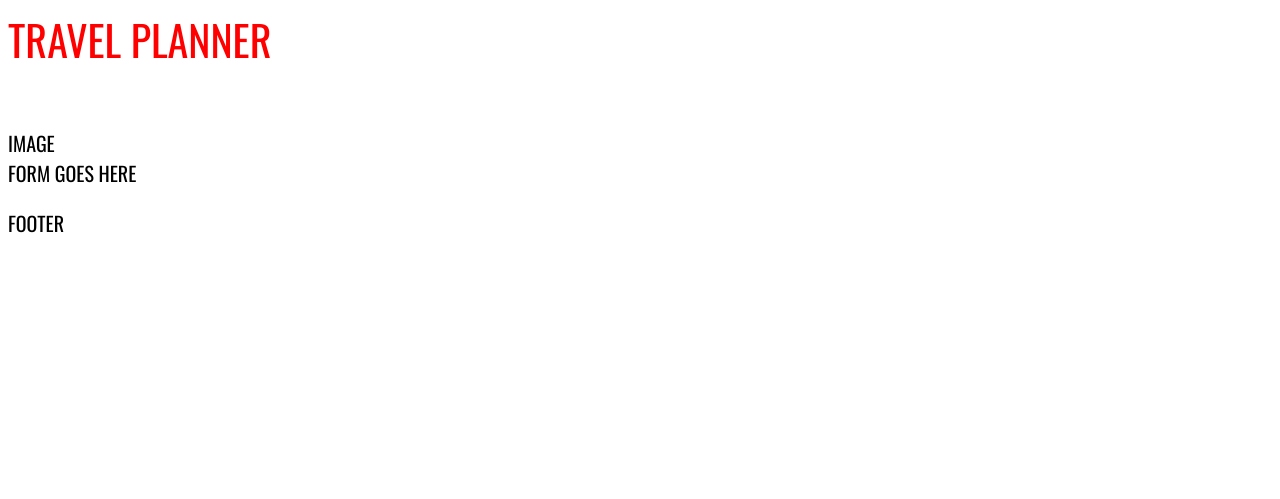
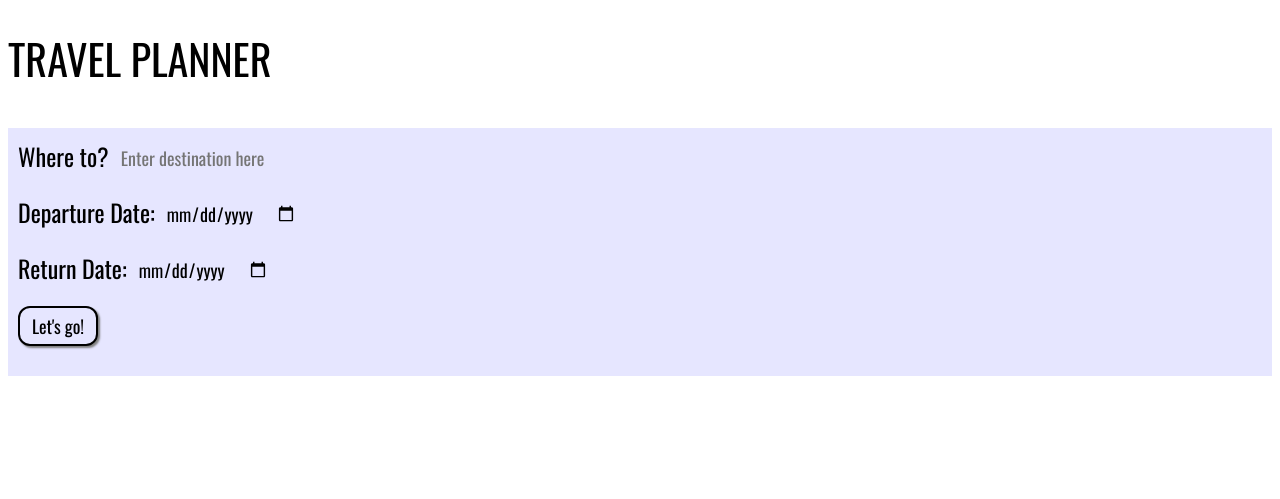
Before and after one commit to cpigeon/travel-app, a plain HTML site: page src/client/views/index.html in a window 1280 px wide. Drawn offline with nearby package versions, Linux system fonts and the light colour scheme; a web font is replaced by a local one.

Commit message:
feat: Style basic travel app

```diff
--- a/src/client/styles/base.css
+++ b/src/client/styles/base.css
@@ -1,12 +1,60 @@
 @import "./header.css";
 @import "./footer.css";
 
-.container{
+.container {
     display: grid;
-      grid-template-rows: 100px 1fr 100px;
-    /* grid-auto-rows: minmax(150px, auto); */
-    /* justify-content: center; */
+    grid-template-columns: minmax(150px, auto);
+    grid-template-rows: 100px 1fr 100px;
+    grid-template-areas:
+      "hd"
+      "main"
+      "ft";
     grid-gap: 1em;
     font-size: 20px;
     font-family: 'Oswald', sans-serif;
 }
+
+.app {
+  grid-area: main;
+  background-color: #e6e6ff;
+}
+
+.holder {
+  display: flex;
+  padding: 10px;
+}
+
+label {
+  display: block;
+  font-size: 24px;
+}
+
+input {
+  display: block;
+  border: none;
+  margin-left: 10px;
+  margin-top: 3px;
+  font-family: 'Oswald', sans-serif;
+  font-size: 18px;
+  color: black;
+  background: #e6e6ff;
+}
+
+input[type=text] {
+    color: black;
+}
+
+button {
+  width: 80px;
+  height: 40px;
+  background: #e6e6ff;
+  border: 2px solid black;
+  border-radius: 12px;
+  font-family: 'Oswald', sans-serif;
+  font-size: 18px;
+  box-shadow: 2px 2px 2px grey;
+}
+
+button:hover {
+  background-color: white;
+}
--- a/src/client/styles/footer.css
+++ b/src/client/styles/footer.css
@@ -0,0 +1,5 @@
+.footer {
+  grid-area: ft;
+  display: flex;
+  align-items: center;
+}
--- a/src/client/styles/header.css
+++ b/src/client/styles/header.css
@@ -1,4 +1,6 @@
-.page-header {
+.header {
+  grid-area: hd;
+  display: flex;
+  align-items: center;
   font-size: 42px;
-  color: red;
 }
--- a/src/client/views/index.html
+++ b/src/client/views/index.html
@@ -9,19 +9,38 @@
   </head>
   <body>
     <main class="container">
-    <header class="page-header">
+    <header class="header box">
       TRAVEL PLANNER
     </header>
-    <section>
-      <div class="location-image">
-        IMAGE
+    <section class="app box">
+      <div class ="holder dest">
+        <label for="location">Where to?</label>
+        <input type="text" id="dest" placeholder="Enter destination here">
       </div>
-      <div class="location-query">
-        FORM GOES HERE
+      <div class ="holder depDate">
+        <label for="depDate">Departure Date: </label>
+        <input type="date" id="depDate" placeholder="Enter departure date here">
+      </div>
+      <div class ="holder retDate">
+        <label for="retDate">Return Date: </label>
+        <input type="date" id="retDate" placeholder="Enter return date here">
+      </div>
+      <div class="holder submit">
+        <button id="generate" type = "submit"> Let's go! </button>
+      </div>
+      <div class ="holder entry">
+        <div id = "entryHolder">
+        <div id = "picture"></div>
+        <div id = "location"></div>
+        <div id = "departure"></div>
+        <div id = "return"></div>
+        <div id = "highTemp"></div>
+        <div id = "lowTemp"></div>
+        <div id = "content"></div>
+        </div>
       </div>
     </section>
-    <footer class="page-footer">
-      FOOTER
+    <footer class="footer box">
     </footer>
     </main>
   </body>
```
